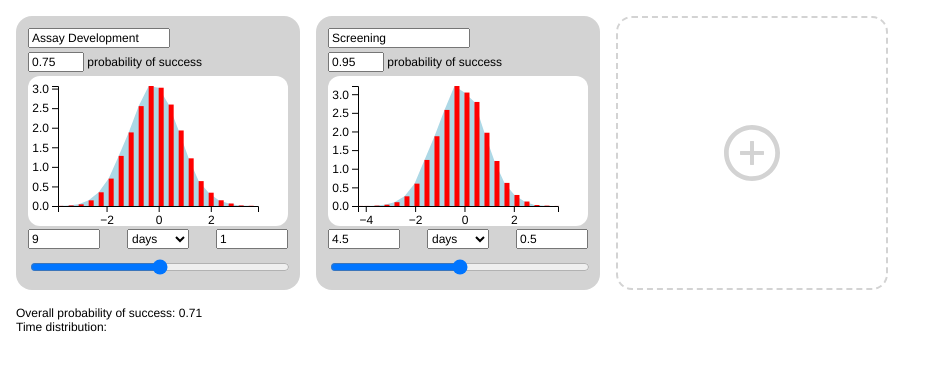
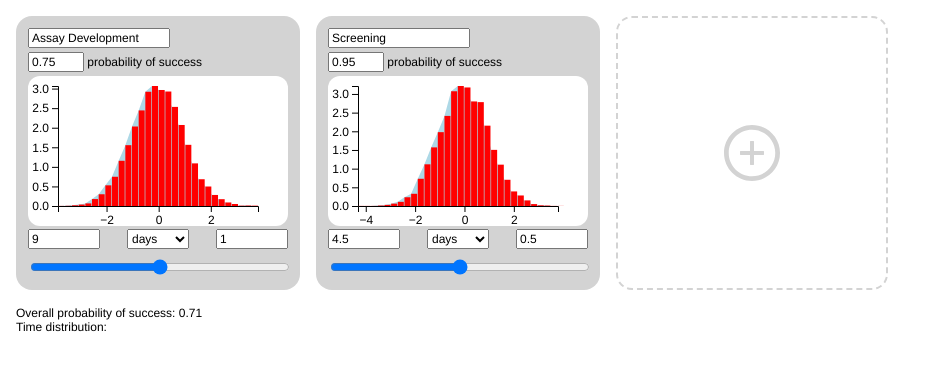
Before and after one commit to CALICAWESOME/Portfolio-Manager, a React (Create React App) app: page / in a window 1280 px wide. Shown: the top 370 px of the page, without its empty margins (0-935 px from the left). Built offline with nearby package versions, Linux system fonts and the light colour scheme.

Commit message:
Histogram kind of works

```diff
--- a/package.json
+++ b/package.json
@@ -13,7 +13,7 @@
     "@types/react": "^18.2.39",
     "@types/react-dom": "^18.2.17",
     "d3": "^7.8.5",
-    "mathjs": "^12.1.0",
+    "lodash": "^4.17.21",
     "nanoid": "^5.0.4",
     "react": "^18.2.0",
     "react-dom": "^18.2.0",
@@ -50,6 +50,7 @@
   },
   "devDependencies": {
     "@types/d3": "^7.4.3",
+    "@types/lodash": "^4.14.202",
     "gh-pages": "^6.1.0"
   }
 }
--- a/src/card/Card.tsx
+++ b/src/card/Card.tsx
@@ -47,6 +47,7 @@ export function Card(props: {
 
       <div className={styles["time-to-completion"]}>
         <Graph
+          binWidth={props.graphData.binWidth}
           data={props.graphData.coordinates}
           xMax={props.graphData.xMax}
           xMin={props.graphData.xMin}
--- a/src/card/graph/Graph.tsx
+++ b/src/card/graph/Graph.tsx
@@ -4,6 +4,7 @@ import * as d3 from "d3";
 import styles from "./Graph.module.css";
 
 export function Graph(props: {
+  binWidth: number;
   data: [number, number][];
   xMax: number;
   xMin: number;
@@ -63,7 +64,7 @@ export function Graph(props: {
       .join("rect")
       .attr("fill", "red")
       .attr("height", ([_, y]) => height - marginBottom - yScale(y))
-      .attr("width", 5)
+      .attr("width", 6)
       .attr("x", ([x]) => xScale(x))
       .attr("y", ([_, y]) => yScale(y));
 
--- a/src/stepsSlice.ts
+++ b/src/stepsSlice.ts
@@ -1,7 +1,7 @@
 import { PayloadAction, createSelector, createSlice } from "@reduxjs/toolkit";
 import { Step, Steps } from "./types";
-import { range as d3Range } from "d3";
 import { nanoid } from "nanoid";
+import { range } from "lodash";
 
 // Code borrowed from https://spin.atomicobject.com/skew-normal-prng-javascript/
 const RANDOM_NORMALS = () => {
@@ -120,40 +120,39 @@ const stepsReducer = createSlice({
       (state: StepsState) => state,
       (state: StepsState, stepId: string) => state.steps[stepId].time,
       (_, time: Step["time"]) => {
-        // Should be total bins
-        const numBins = 20; // bins per range
+        const numBins = 30;
         const numSamples = 10000;
-
-        const samples = [];
-        let xMax = Number.NEGATIVE_INFINITY;
-        let xMin = Number.POSITIVE_INFINITY;
-        let yMax = 0;
-
-        for (let i = 0; i < numSamples; i++) {
-          const sample = RANDOM_SKEW_NORMAL(time.skew);
-          samples.push(sample);
-
-          if (sample < xMin) {
-            xMin = sample;
-          }
-
-          if (sample > xMax) {
-            xMax = sample;
-          }
-        }
-
-        const range = xMax - xMin;
-        const binWidth = range / numBins;
-        const bins: { [bin: number]: number } = {};
         const increment = numBins / numSamples;
 
-        samples.map((sample) => {
+        // Generate samples
+        const sampleData = range(numSamples).reduce(
+          ({ samples, xMax, xMin }) => {
+            const sample = RANDOM_SKEW_NORMAL(time.skew);
+            samples.push(sample);
+
+            if (sample < xMin) xMin = sample;
+            if (sample > xMax) xMax = sample;
+
+            return { samples, xMax, xMin };
+          },
+          {
+            samples: [] as number[],
+            xMax: Number.NEGATIVE_INFINITY,
+            xMin: Number.POSITIVE_INFINITY,
+          }
+        );
+
+        // Bin samples
+        const binWidth = (sampleData.xMax - sampleData.xMin) / numBins;
+        const bins = sampleData.samples.reduce((bins, sample) => {
           const bin = Math.floor(sample / binWidth) * binWidth;
           bins[bin] = bins[bin] + increment || increment;
-        });
 
-        // Remember that there won't be _that_ many bins and that time complexity
-        // for this sort isn't a huge deal (O(log(n)) where n = number of bins)
+          return bins;
+        }, {} as { [bin: number]: number });
+
+        // Turn bins into coordinates
+        let yMax = 0;
         const coordinates: [number, number][] = Object.entries(bins)
           .sort(([x1], [x2]) => +x1 - +x2)
           .map(([x, y]) => {
@@ -161,9 +160,14 @@ const stepsReducer = createSlice({
             return [+x, y];
           });
 
-        console.log(coordinates);
-
-        return { coordinates, xMax, xMin, yMax };
+        return {
+          binWidth,
+          coordinates,
+          unBinnedSamples: sampleData.samples,
+          xMax: sampleData.xMax,
+          xMin: sampleData.xMin,
+          yMax,
+        };
       }
     ),
   },
```
Also changed, not shown: 1 other file (tests, documents, lock files or other folders).
